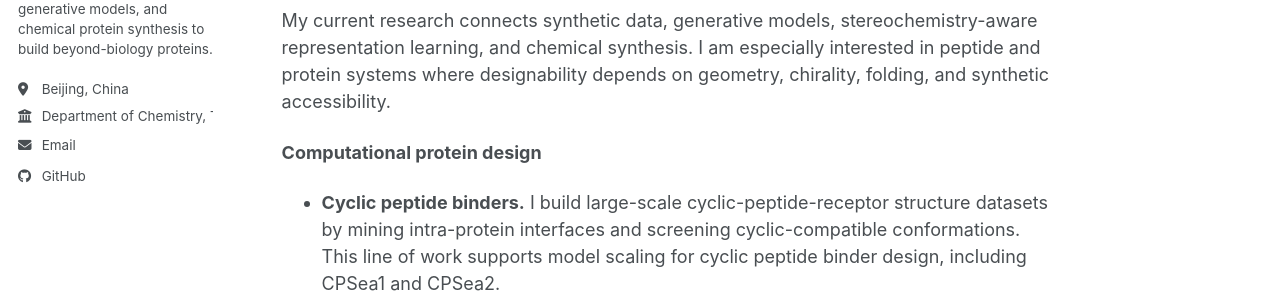
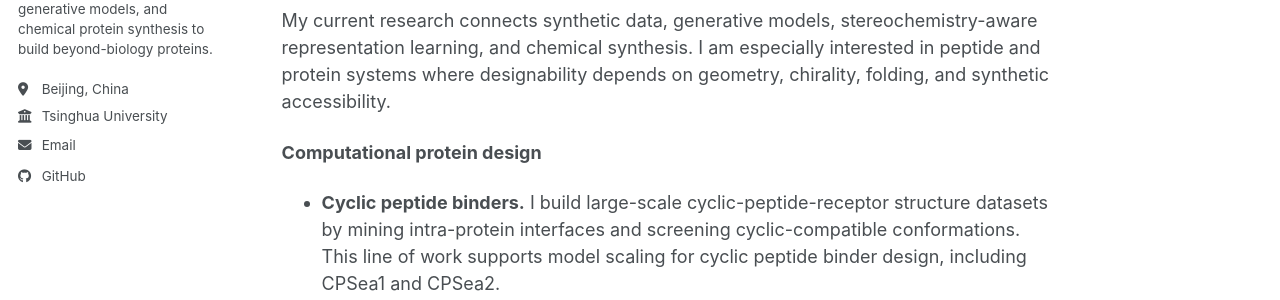
Before and after one commit to YZY010418/YZY010418.github.io, a Jekyll site: the page built from _pages/about.md, in a window 1280 px wide. Shown: the part 400-700 px from the top of the page. Built offline with Jekyll 4.4.1, drawn with Linux system fonts in a browser that asks for light colours; a style sheet for code colours, icons or effects is not loaded.

Commit message:
Update _config.yml

```diff
--- a/_config.yml
+++ b/_config.yml
@@ -28,7 +28,7 @@ author:
   pronouns         : # example: "she/her"
   bio              : "Ph.D. candidate in Organic Chemistry at Tsinghua University, combining computational protein design, generative models, and chemical protein synthesis to build beyond-biology proteins."
   location         : "Beijing, China"
-  employer         : "Department of Chemistry, Tsinghua University"
+  employer         : "Tsinghua University"
   uri              : # URL
   email            : "yang-zy19@outlook.com"
 
```
